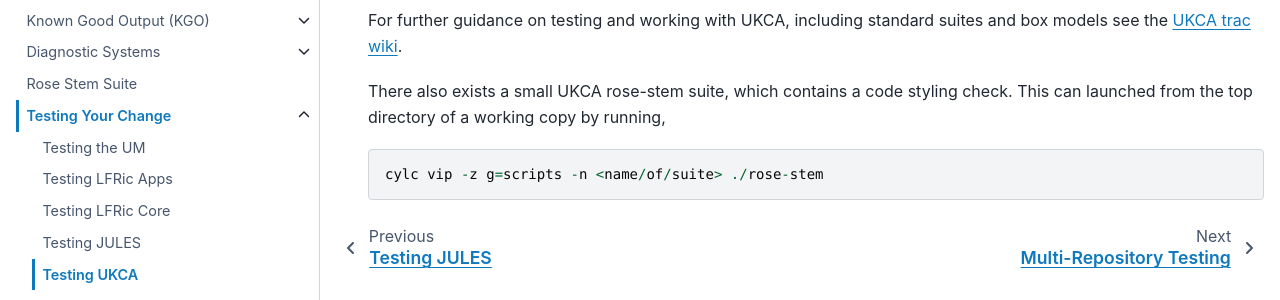
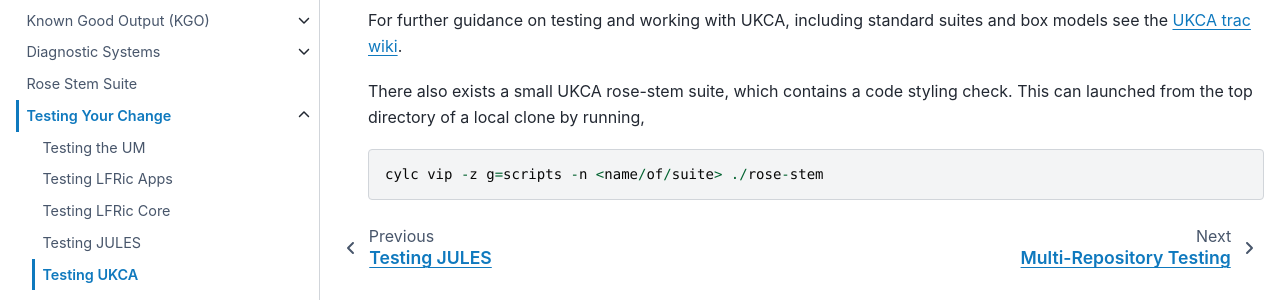
Before and after one commit to MetOffice/simulation-systems, a Sphinx documentation site: the page built from source/Development/TestSuites/ukca.rst, in a window 1280 px wide. Shown: the part 274-574 px from the top of the page. Built offline with Sphinx 7.4.7 and the PyData theme 0.15.4, drawn with Linux system fonts in a browser that asks for light colours.

Commit message:
Apply suggestion from @jennyhickson
Co-authored-by: Jenny Hickson <61183013+jennyhickson@users.noreply.github.com>

```diff
--- a/source/Development/TestSuites/ukca.rst
+++ b/source/Development/TestSuites/ukca.rst
@@ -10,7 +10,7 @@ suites and box models see the `UKCA trac wiki
 <https://code.metoffice.gov.uk/trac/ukca/wiki/WorkingPractices>`__.
 
 There also exists a small UKCA rose-stem suite, which contains a code styling
-check. This can launched from the top directory of a working copy by running,
+check. This can launched from the top directory of a local clone by running,
 
 .. code-block::
 
```
